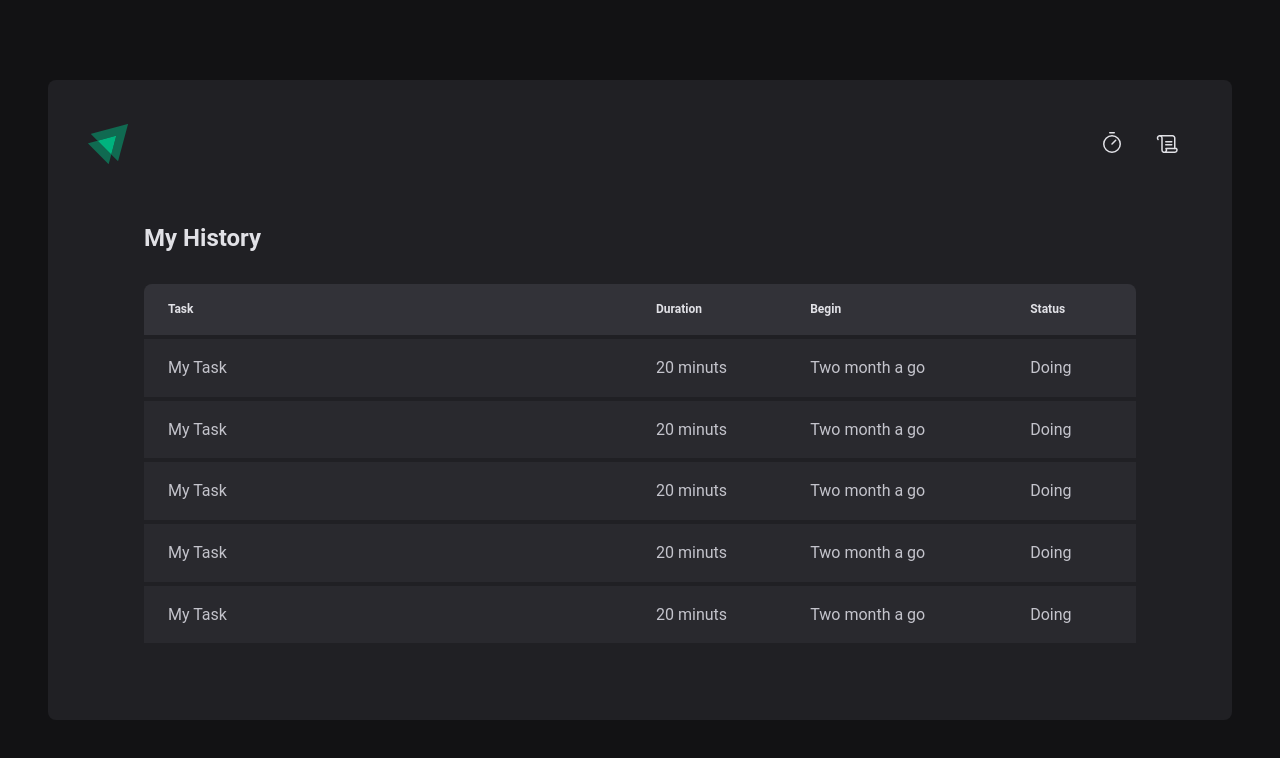
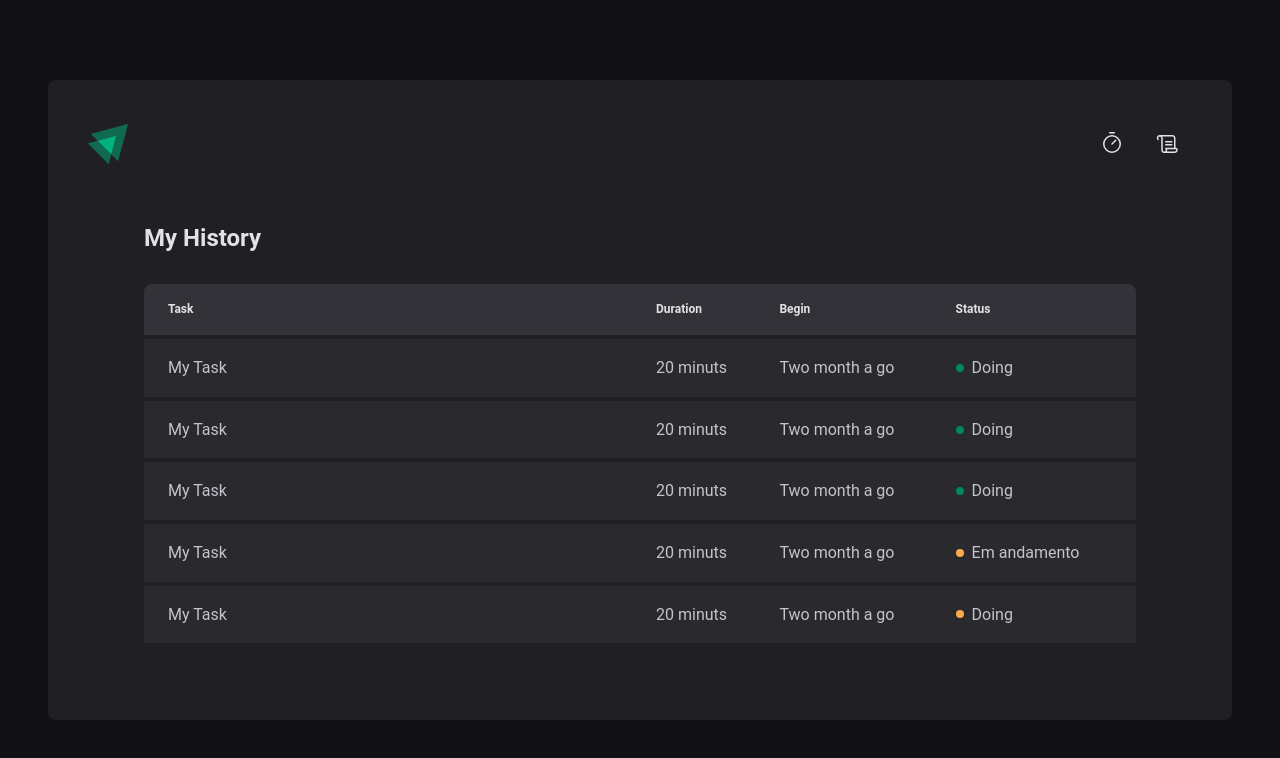
Before and after one commit to simaomenezes/ReactJS-Aprofundando-em-Hooks, a React (Vite) app in the folder 02-ignite-timer/: page /history in a window 1280 px wide. Shown: the top 758 px of the page. Built offline with nearby package versions, Linux system fonts and the light colour scheme.

Commit message:
feat: Create styled component Status

```diff
--- a/02-ignite-timer/src/pages/History/index.tsx
+++ b/02-ignite-timer/src/pages/History/index.tsx
@@ -1,4 +1,4 @@
-import { HistoryContainer, HistoryList } from './styles'
+import { HistoryContainer, HistoryList, Status } from './styles'
 
 export function History() {
   return (
@@ -20,35 +20,45 @@
               <td>My Task</td>
               <td>20 minuts</td>
               <td>Two month a go</td>
-              <td>Doing</td>
+              <td>
+                <Status statusColor="green">Doing</Status>
+              </td>
             </tr>
 
             <tr>
               <td>My Task</td>
               <td>20 minuts</td>
               <td>Two month a go</td>
-              <td>Doing</td>
+              <td>
+                <Status statusColor="green">Doing</Status>
+              </td>
             </tr>
 
             <tr>
               <td>My Task</td>
               <td>20 minuts</td>
               <td>Two month a go</td>
-              <td>Doing</td>
+              <td>
+                <Status statusColor="green">Doing</Status>
+              </td>
             </tr>
 
             <tr>
               <td>My Task</td>
               <td>20 minuts</td>
               <td>Two month a go</td>
-              <td>Doing</td>
+              <td>
+                <Status statusColor="yellow">Em andamento</Status>
+              </td>
             </tr>
 
             <tr>
               <td>My Task</td>
               <td>20 minuts</td>
               <td>Two month a go</td>
-              <td>Doing</td>
+              <td>
+                <Status statusColor="yellow">Doing</Status>
+              </td>
             </tr>
           </tbody>
         </table>
--- a/02-ignite-timer/src/pages/History/styles.ts
+++ b/02-ignite-timer/src/pages/History/styles.ts
@@ -60,3 +60,27 @@
     }
   }
 `
+
+const STATUS_COLORS = {
+  yellow: 'yellow-500',
+  green: 'green-500',
+  red: 'red-500',
+} as const
+
+interface StatusProps {
+  statusColor: keyof typeof STATUS_COLORS
+}
+
+export const Status = styled.span<StatusProps>`
+  display: flex;
+  align-items: center;
+  gap: 0.5rem;
+
+  &::before {
+    content: '';
+    width: 0.5rem;
+    height: 0.5rem;
+    border-radius: 9999px;
+    background: ${(props) => props.theme[STATUS_COLORS[props.statusColor]]};
+  }
+`
```
